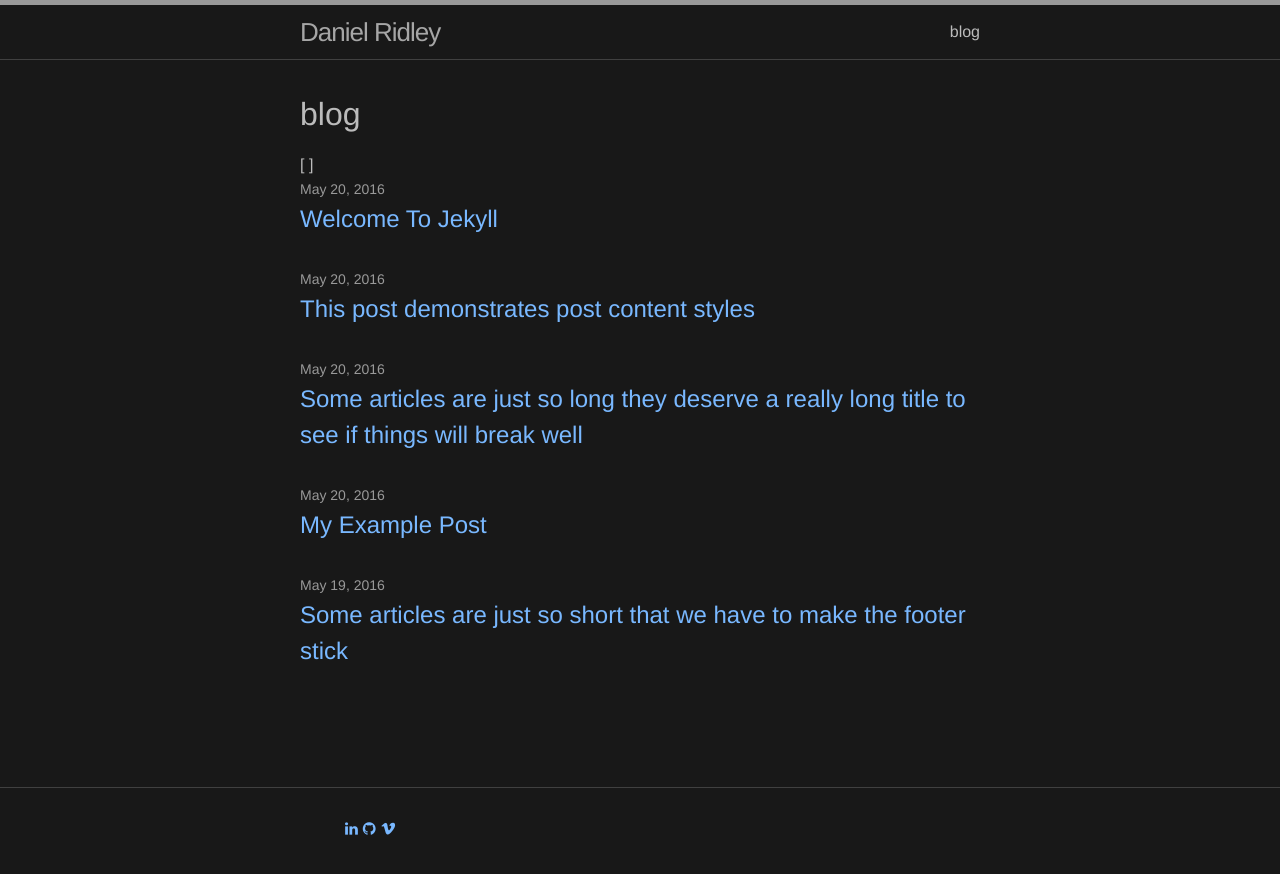
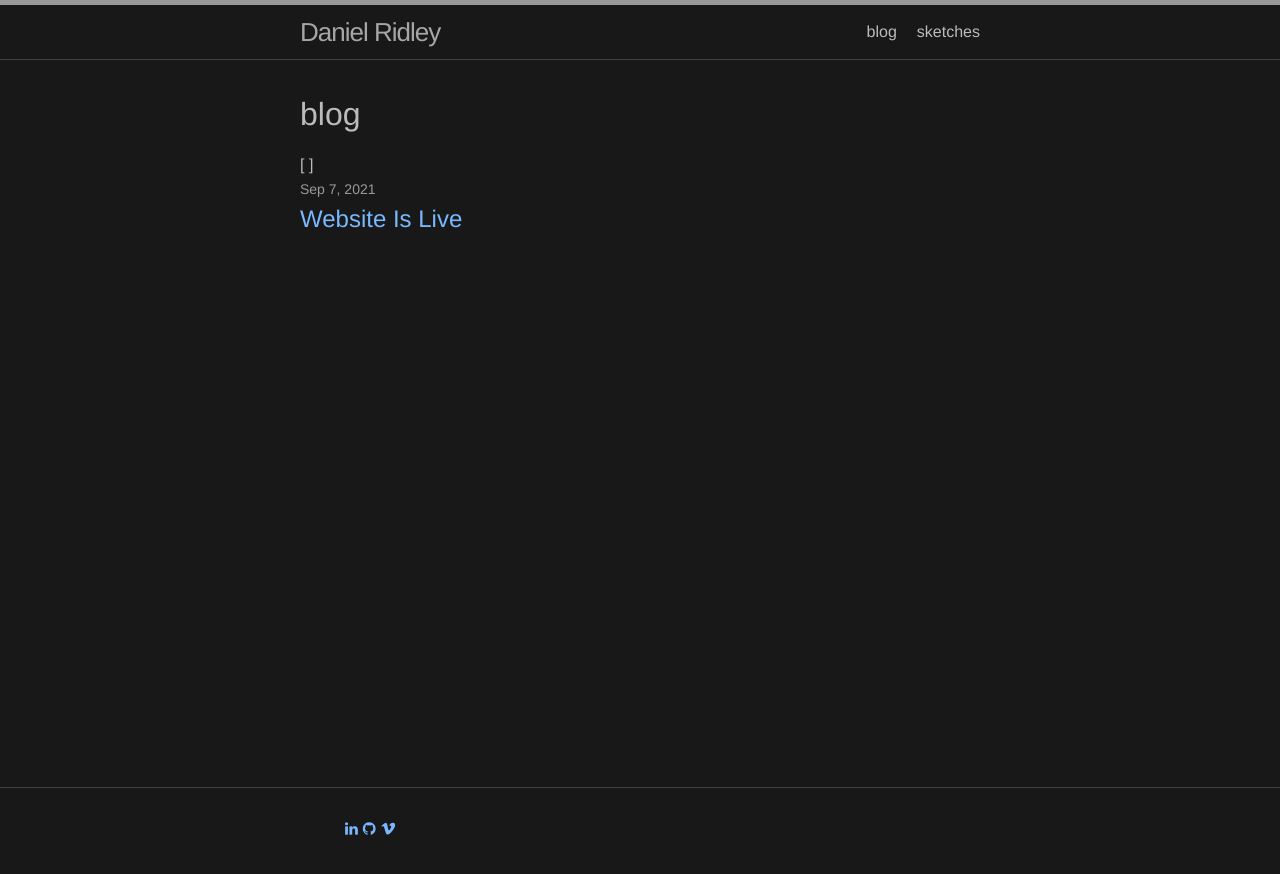
Before and after one commit to danriduk/danriduk.github.io, a Jekyll site: the page built from Blog.markdown, in a window 1280 px wide. Shown: the top 874 px of the page. Built offline with Jekyll 4.4.1, drawn with Linux system fonts in a browser that asks for light colours.

Commit message:
p5js sketches
- index text
- p5 sketches page

```diff
--- a/_data/timeline-entries.yml
+++ b/_data/timeline-entries.yml
@@ -55,13 +55,12 @@
 graduateShowreel:
   year: 'May 2016'
   title: 'Graduate Showreel'
-  desc: 'VFX and 3D Animation 1st Class Honors'
   media: 'https://player.vimeo.com/video/166225194'
   side: 'container right'
 
 graduateFilms:
   year: 'May 2016'
-  title: 'Graduated University'
+  title: 'Graduated University of Hertfordshire'
   media: 'https://player.vimeo.com/video/168176040'
   media2: 'https://player.vimeo.com/video/168253503'
   side: 'container left'
--- a/_includes/custom-head.html
+++ b/_includes/custom-head.html
@@ -1,3 +1,7 @@
 {% if site.tags != "" %}
   {% include collect-tags.html %}
 {% endif %}
+
+{% for dependency in page.dependencies %}
+  {% include dependency.html name=dependency %}
+{% endfor %}
--- a/_layouts/blog.html
+++ b/_layouts/blog.html
@@ -1,6 +1,5 @@
 ---
 layout: default
-tags: misc
 ---
 
 <div class="home">
--- /dev/null
+++ b/_posts/2021-09-07-website-is-live.md
@@ -0,0 +1,12 @@
+---
+layout: post
+tags: webdev jekyll
+---
+
+# Website is live !
+
+Built using github pages and jekyll using minima dark theme
+
+This will be mainly used as a blog site to throw anything on that i feel like it worth it.
+
+still under construction so alot may change and/or break randomly, as i am still very much in the early stages of learning all this webdev stuffs.
--- a/_sass/minima/custom-styles.scss
+++ b/_sass/minima/custom-styles.scss
@@ -46,6 +46,22 @@
   text-align: right;
 }
 
+.sketches-container {
+  display: flex;
+  flex-wrap: wrap;
+  justify-content: space-evenly;
+}
+
+.sketch-container {
+  display: flex;
+  flex-direction: column;
+
+}
+
+.sketch {
+  width: 300px;
+  height: 300px;
+}
 
 // TIMELINE CSS
 * {
@@ -187,4 +203,17 @@
     .left {
       left: 0%;
     }
+
+    .left div h2 {
+      text-align: left;
+      color: #2DA1E7;
+    }
+
+    .left div h3 {
+      text-align: left;
+    }
+
+    .left div p {
+      text-align: left;
+    }
   }
```
Also changed, not shown: _data/p5-sketches.yml (added, +9 -0 lines), _includes/p5sketches.html (added, +14 -0 lines), _layouts/p5post.html (added, +7 -0 lines), index.markdown (+8 -0 lines), sketches.markdown (added, +12 -0 lines), tag/jekyll.md (added, +5 -0 lines), tag/webdev.md (added, +5 -0 lines), _drafts/2016-05-19-super-short-article.md (renamed from _posts/2016-05-19-super-short-article.md), _drafts/2016-05-20-my-example-post.md (renamed from _posts/2016-05-20-my-example-post.md), _drafts/2016-05-20-super-long-article.md (renamed from _posts/2016-05-20-super-long-article.md), _drafts/2016-05-20-this-post-demonstrates-post-content-styles.md (renamed from _posts/2016-05-20-this-post-demonstrates-post-content-styles.md), _drafts/2016-05-20-welcome-to-jekyll.md (renamed from _posts/2016-05-20-welcome-to-jekyll.md).
